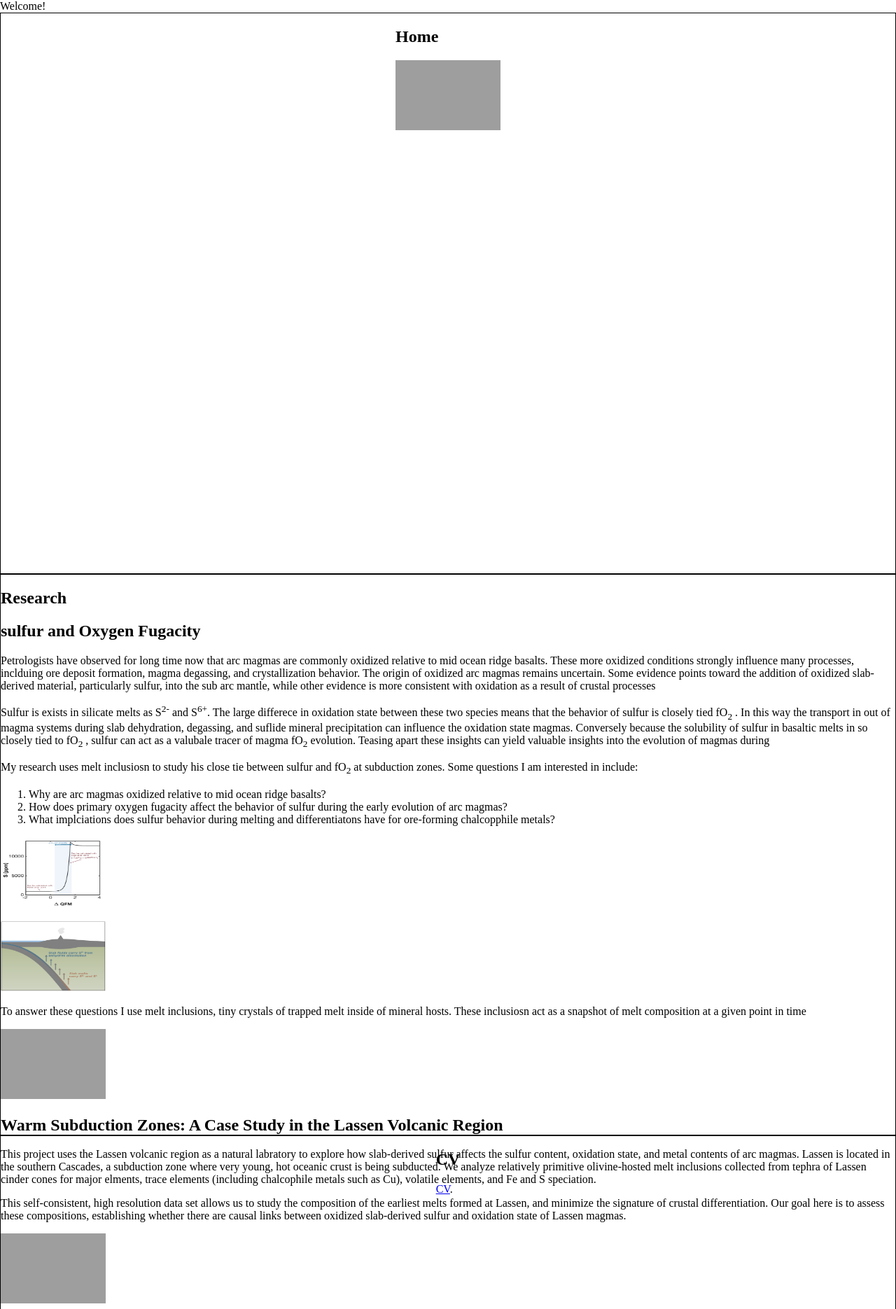
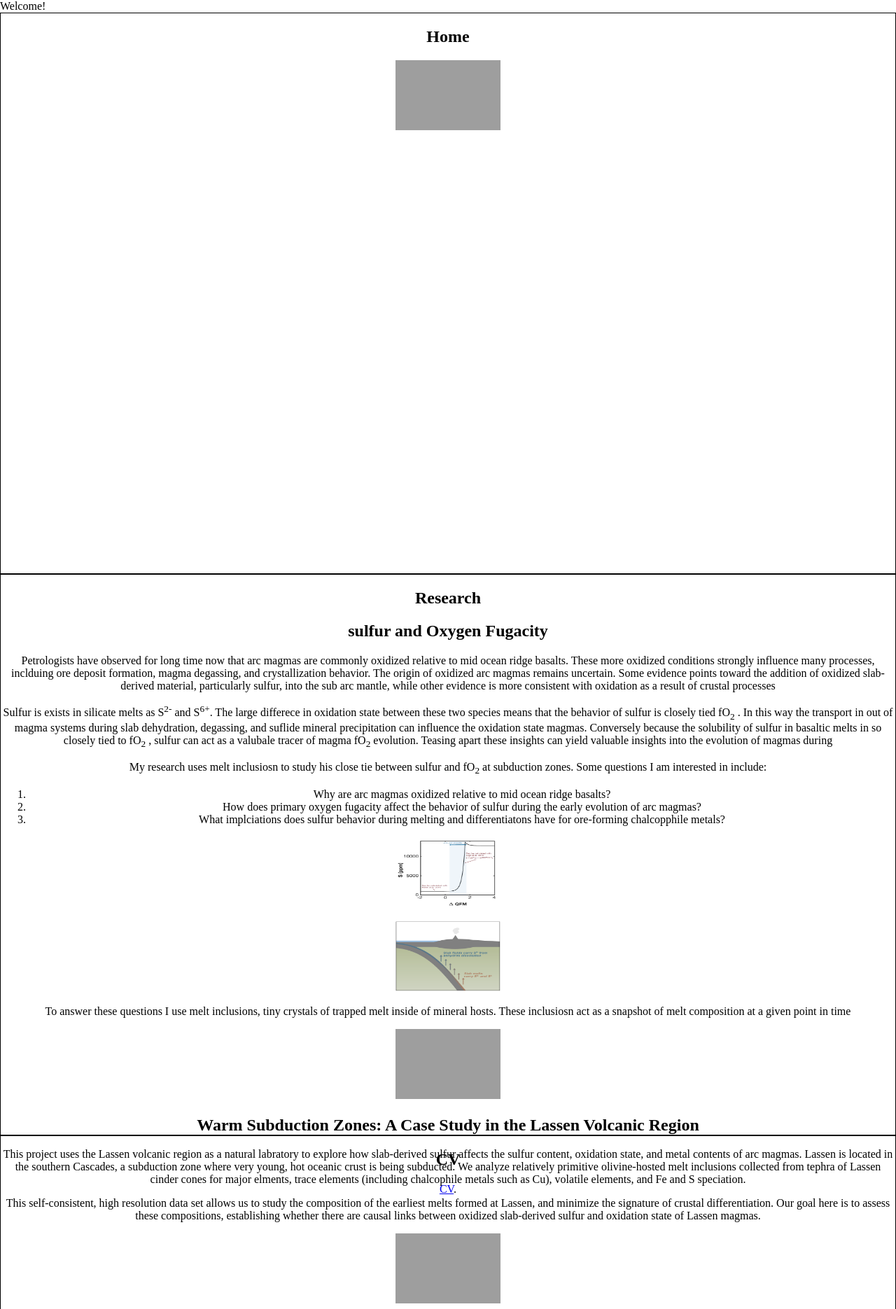
Before and after one commit to MichelleMuth/michellemuth.github.io, a PHP site: page / in a window 1280 px wide. Shown: the part 50-1920 px from the top of the page at 70% size. Run offline with PHP 8.4, Linux system fonts and the light colour scheme; grey boxes are pictures that could not be loaded.

Commit message:
Update style.css

```diff
--- a/style.css
+++ b/style.css
@@ -33,7 +33,7 @@ section {
     display: flex;
     justify-content: center;
     align-items: flex;
-    text-align: flex-start;
+    text-align: center;
 }
 
 footer {
```
